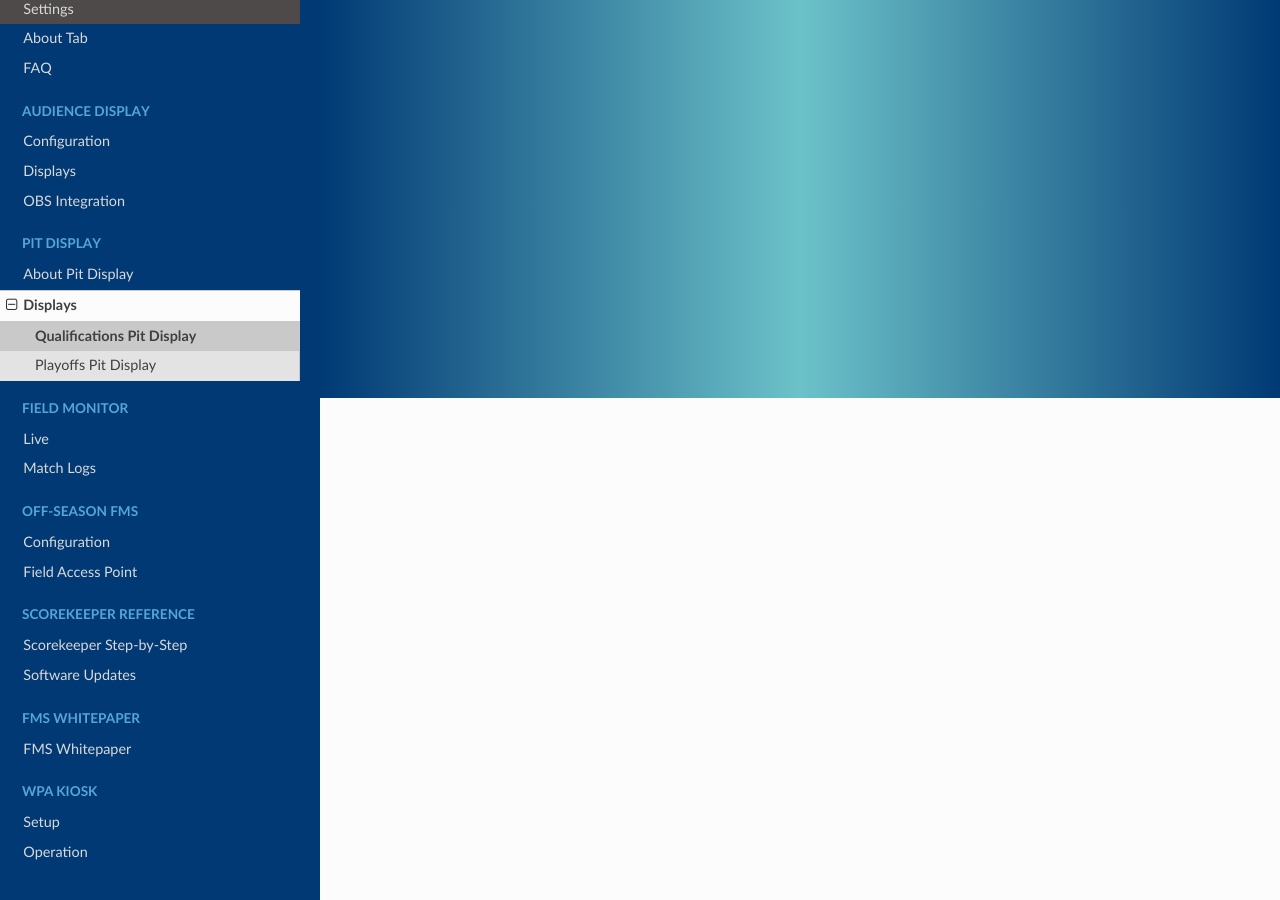
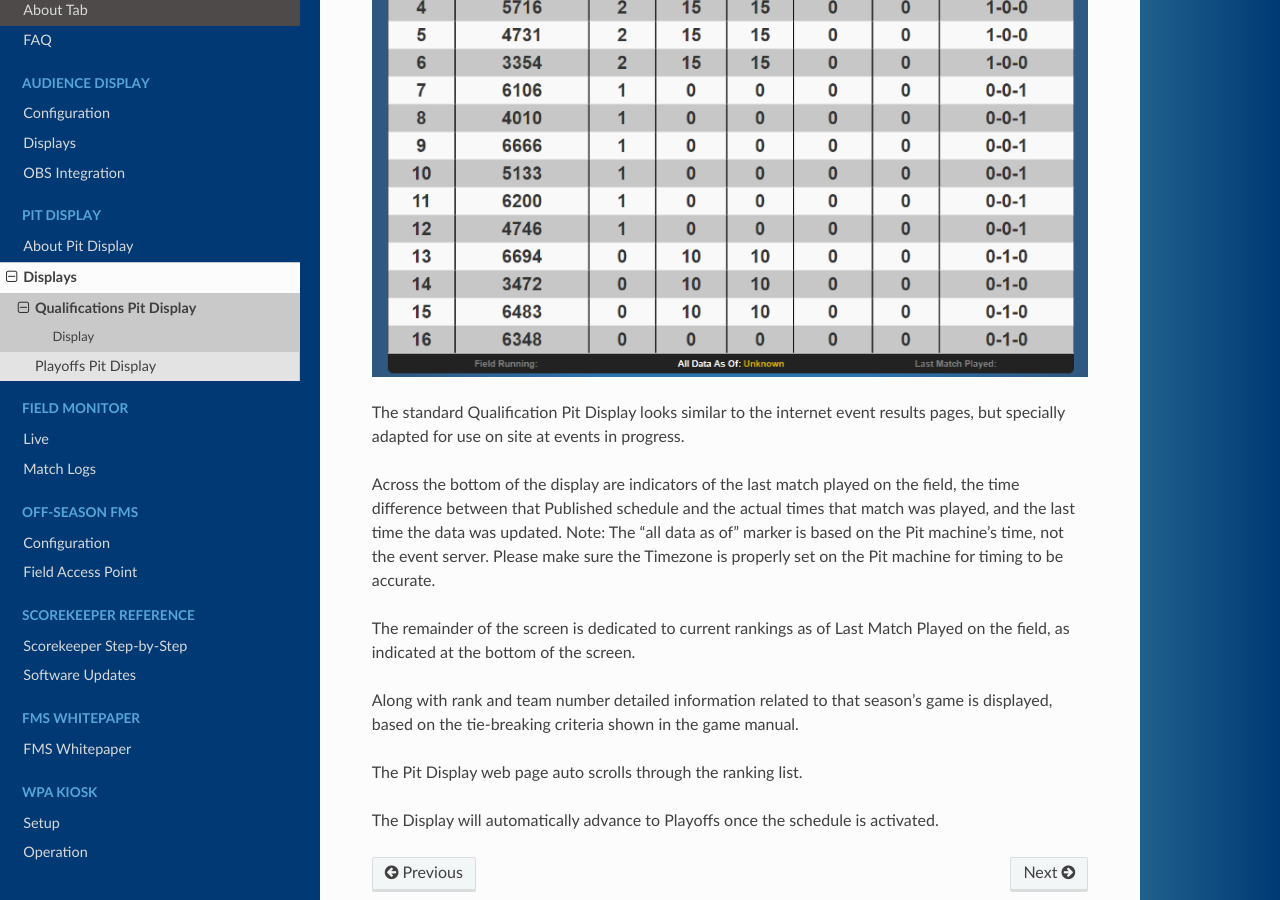
Before and after one commit to FIRSTRobotics/fms-manual, a Sphinx documentation site: the page built from source/pit-display/displays/qualifications-pit-display.rst, in a window 1280 px wide and 900 px high, scrolled down 562 px. Built offline with Sphinx 7.4.7 and the Read the Docs theme 2.0.0, drawn with Linux system fonts in a browser that asks for light colours; pages that are not in the unit, such as notebooks, are missing from menus; some of the changed text lies outside the part shown.

Commit message:
Pit Display (#15)
Co-authored-by: Vasista Vovveti <vasistavovveti@gmail.com>

Ready for RTD tweaks.

```diff
--- a/source/pit-display/displays/qualifications-pit-display.rst
+++ b/source/pit-display/displays/qualifications-pit-display.rst
@@ -1,2 +1,21 @@
 Qualifications Pit Display
 ==========================
+
+Qualification Pit Display
+
+Display
+-------
+
+.. image:: images/qualifications-pit-display-0.png
+
+The standard Qualification Pit Display looks similar to the internet event results pages, but specially adapted for use on site at events in progress.
+
+Across the bottom of the display are indicators of the last match played on the field, the time difference between that Published schedule and the actual times that match was played, and the last time the data was updated. Note: The "all data as of" marker is based on the Pit machine's time, not the event server. Please make sure the Timezone is properly set on the Pit machine for timing to be accurate.
+
+The remainder of the screen is dedicated to current rankings as of Last Match Played on the field, as indicated at the bottom of the screen.
+
+Along with rank and team number detailed information related to that season's game is displayed, based on the tie-breaking criteria shown in the game manual.
+
+The Pit Display web page auto scrolls through the ranking list.
+
+The Display will automatically advance to Playoffs once the schedule is activated.
```
Also changed, not shown: source/pit-display/configuration/about-pit-display.rst (+27 -0 lines), source/pit-display/displays/playoffs-pit-display.rst (+15 -0 lines), source/pit-display/displays/images/playoffs-pit-display-0.png (added), source/pit-display/displays/images/qualifications-pit-display-0.png (added).
